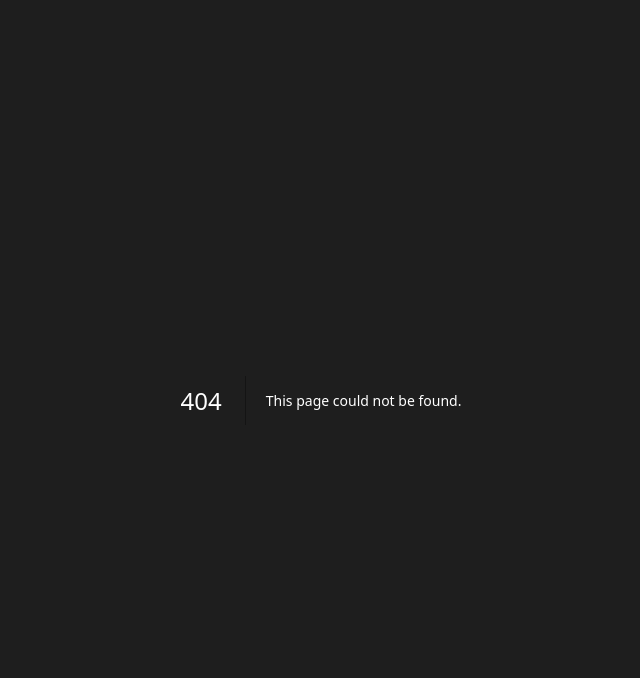
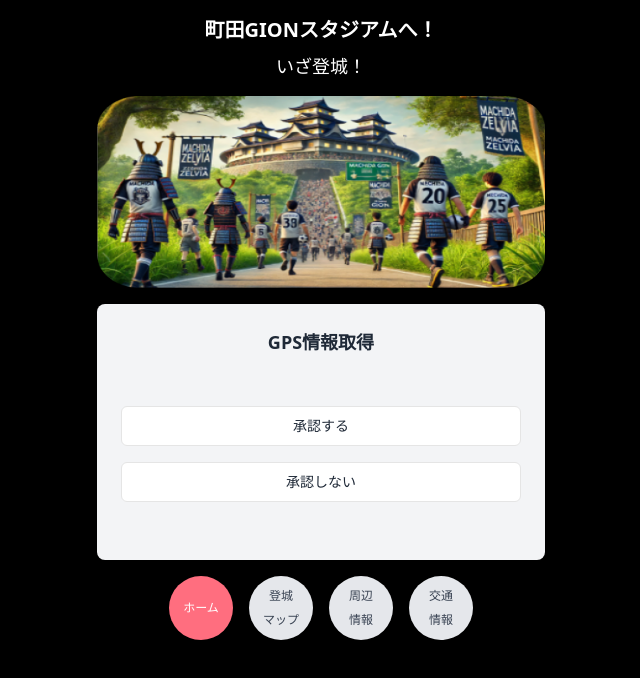
Before and after one commit to Rika-7/geo_frontend, a Next.js app: page /home in a window 1280 px wide. Before the commit this address had no page. Shown: the top 678 px of the page, without its empty margins (319-959 px from the left). Built offline with nearby package versions, Linux system fonts and the light colour scheme.

Commit message:
Inserted new pages, corrected page transitions, and improved UI.

```diff
--- /dev/null
+++ b/src/app/home/page.tsx
@@ -0,0 +1,79 @@
+import React from "react"
+import { ChevronDown } from 'lucide-react'
+import { Button } from "@/components/ui/button"
+import Image from 'next/image';
+import Link from 'next/link'
+
+const Home: React.FC = () => {
+  return (
+    <div className="min-h-screen bg-black text-white font-sans">
+      <main className="p-4 space-y-4">
+        <div className="text-center">
+          <h1 className="text-xl font-bold">町田GIONスタジアムへ！</h1>
+          <h2 className="text-lg mt-2">いざ登城！</h2>
+        </div>
+
+        {/* Illustration placeholder */}
+        <div className="relative w-full max-w-md h-48 mx-auto">
+          <Image
+            src="/images/castle.png"
+            alt="castle"
+            fill
+            className="rounded-lg"
+            priority
+          />
+        </div>
+
+        <div className="bg-gray-100 rounded-lg p-6 shadow max-w-md mx-auto h-64 flex flex-col">
+          <p className="text-lg font-bold text-gray-800 text-center mb-4">GPS情報取得</p>
+          <div className="flex-grow flex flex-col justify-center space-y-4">
+            <Link href="/map">
+                <Button variant="outline" className="w-full justify-center bg-white text-center px-4 py-3 text-gray-800 font-normal hover:bg-gray-200">
+                承認する
+                </Button>
+            </Link>
+            <Link href="/home">
+                <Button variant="outline" className="w-full justify-center bg-white text-center px-4 py-3 text-gray-800 font-normal hover:bg-gray-200">
+                承認しない
+                </Button>
+            </Link>
+          </div>
+        </div>
+
+        <div className="flex justify-center space-x-4 max-w-md mx-auto">
+          <Link href="/home">
+            <Button className="rounded-full w-16 h-16 bg-[#FF6E7F] hover:bg-[#FF5C6F] text-white p-0 text-xs flex items-center justify-center">
+              ホーム
+            </Button>
+          </Link>
+          <Link href="/map">
+            <Button
+                className="rounded-full w-16 h-16 bg-gray-200 text-gray-700 hover:bg-gray-300 hover:text-gray-900 p-0 text-xs flex flex-col items-center justify-center"
+            >
+                <span>登城</span>
+                <span>マップ</span>
+            </Button>
+          </Link>
+          <Link href="/places">
+            <Button
+                className="rounded-full w-16 h-16 bg-gray-200 text-gray-700 hover:bg-gray-300 hover:text-gray-900 p-0 text-xs flex flex-col items-center justify-center"
+            >
+                <span>周辺</span>
+                <span>情報</span>
+            </Button>
+          </Link>
+          <Link href="/traffic">
+            <Button
+                className="rounded-full w-16 h-16 bg-gray-200 text-gray-700 hover:bg-gray-300 hover:text-gray-900 p-0 text-xs flex flex-col items-center justify-center"
+            >
+                <span>交通</span>
+                <span>情報</span>
+            </Button>
+          </Link>
+        </div>
+      </main>
+    </div>
+  )
+}
+
+export default Home;
--- a/src/app/login/page.tsx
+++ b/src/app/login/page.tsx
@@ -36,7 +36,7 @@
     // Handle form submission
     console.log(values)
     // Navigate to the map page
-    router.push('/map')
+    router.push('/home')
   }
 
   return (
--- a/src/app/page.tsx
+++ b/src/app/page.tsx
@@ -1,10 +1,10 @@
 import React from "react"
 import { ChevronDown } from 'lucide-react'
 import { Button } from "@/components/ui/button"
-import Image from 'next/image';
+import Image from 'next/image'
 import Link from 'next/link'
 
-const Home: React.FC = () => {
+const Top: React.FC = () => {
   return (
     <div className="min-h-screen bg-black text-white font-sans">
       <main className="p-4 space-y-4">
@@ -19,7 +19,7 @@
             src="/images/castle.png"
             alt="castle"
             fill
-            className="rounded-lg"
+            className="rounded-lg object-cover"
             priority
           />
         </div>
@@ -28,28 +28,34 @@
           <p className="text-lg font-bold text-gray-800 text-center mb-4">試合情報</p>
           <div className="space-y-3">
             <Button variant="outline" className="w-full justify-between bg-white text-left px-4 py-3 text-gray-800 font-normal hover:bg-gray-200">
-              節・日時・対戦チーム
+              節・選択してください
               <ChevronDown className="h-5 w-5 text-gray-400" />
             </Button>
-            <Button variant="outline" className="w-full justify-end bg-white py-3 hover:bg-gray-200">
+            <Button variant="outline" className="w-full justify-between bg-white text-left px-4 py-3 text-gray-800 font-normal hover:bg-gray-200">
+              日時・選択してください
               <ChevronDown className="h-5 w-5 text-gray-400" />
             </Button>
-            <Button variant="outline" className="w-full justify-end bg-white py-3 hover:bg-gray-200">
+            <Button variant="outline" className="w-full justify-between bg-white text-left px-4 py-3 text-gray-800 font-normal hover:bg-gray-200">
+            対戦チーム・選択してください
               <ChevronDown className="h-5 w-5 text-gray-400" />
             </Button>
           </div>
         </div>
-        <div className="space-y-2 max-w-md mx-auto"> {/* Removed pt-4 */}
-          <Link href="/login" className="w-full">
+        <div className="space-y-4 max-w-md mx-auto">
+          <Link href="/login" className="w-full block">
             <Button className="w-full bg-[#FF6E7F] hover:bg-[#FF5C6F] text-white">
               ログイン
             </Button>
           </Link>
-          <Button variant="outline" className="w-full bg-transparent text-white border-white hover:bg-white hover:text-black">新規登録</Button>
+          <Link href="https://www.jleague.jp/app/" className="w-full block">
+            <Button variant="outline" className="w-full bg-transparent text-white border-white hover:bg-white hover:text-black">
+              新規登録
+            </Button>
+          </Link>
         </div>
       </main>
     </div>
   )
 }
 
-export default Home;
+export default Top
--- /dev/null
+++ b/src/app/places/page.tsx
@@ -0,0 +1,9 @@
+import React from 'react'
+
+const Places = () => {
+  return (
+    <div>Places</div>
+  )
+}
+
+export default Places;
--- /dev/null
+++ b/src/app/traffic/page.tsx
@@ -0,0 +1,9 @@
+import React from 'react'
+
+const Traffic = () => {
+  return (
+    <div>Places</div>
+  )
+}
+
+export default Traffic;
```
